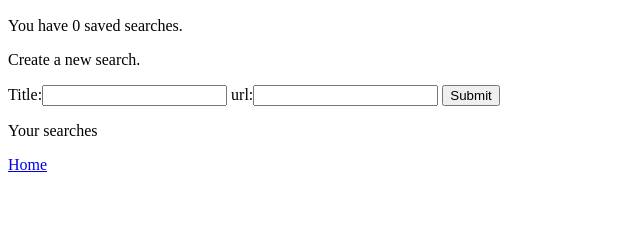
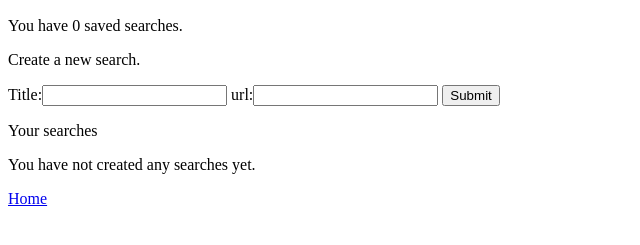
Before and after one commit to josephtoles/search-engine, a Django app: page /account/ in a window 1280 px wide. Shown: the part 59-304 px from the top of the page, without its empty margins (0-640 px from the left). Run offline with Django 3.2, Linux system fonts and the light colour scheme; data that the repository does not hold is empty; parts of the project's set-up code (start-up, migrations or seed data) failed here and were passed over.

Commit message:
Added no search yet comment

```diff
--- a/web/templates/account.html
+++ b/web/templates/account.html
@@ -18,13 +18,19 @@
 <p>
     Your searches
 </p>
-{% for search in searches %}
+{% if searches %}
+    {% for search in searches %}
+        <p>
+            <a href="{% url 'search' search.id %}">{{ search.title }}</a>
+            <br>
+            {{ search.url }}
+        </p>
+    {% endfor %}
+{% else %}
     <p>
-        <a href="{% url 'search' search.id %}">{{ search.title }}</a>
-        <br>
-        {{ search.url }}
+        You have not created any searches yet.
     </p>
-{% endfor %}
+{% endif %}
 <p>
     <a href={% url 'home' %}>Home</a>
 </p>
```
